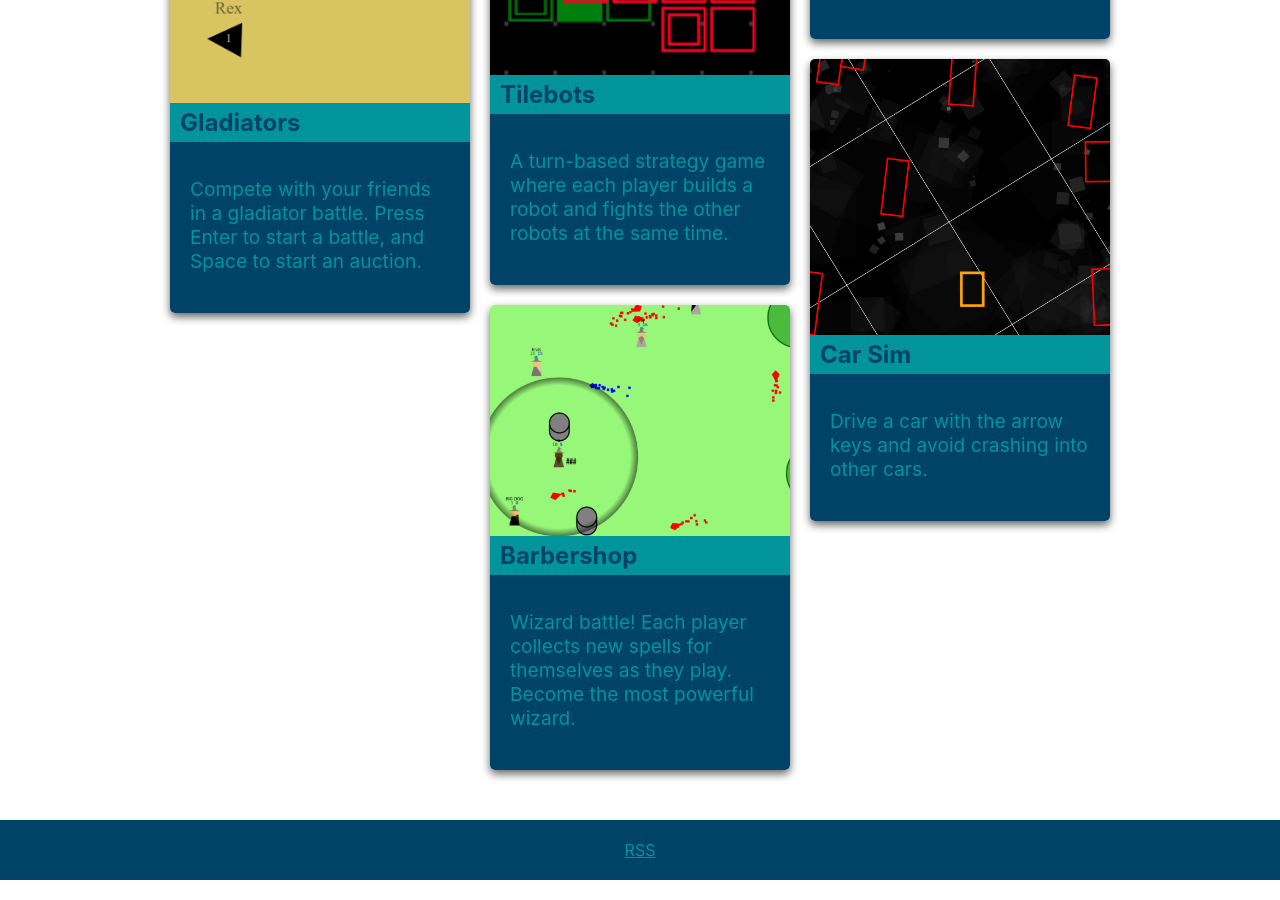
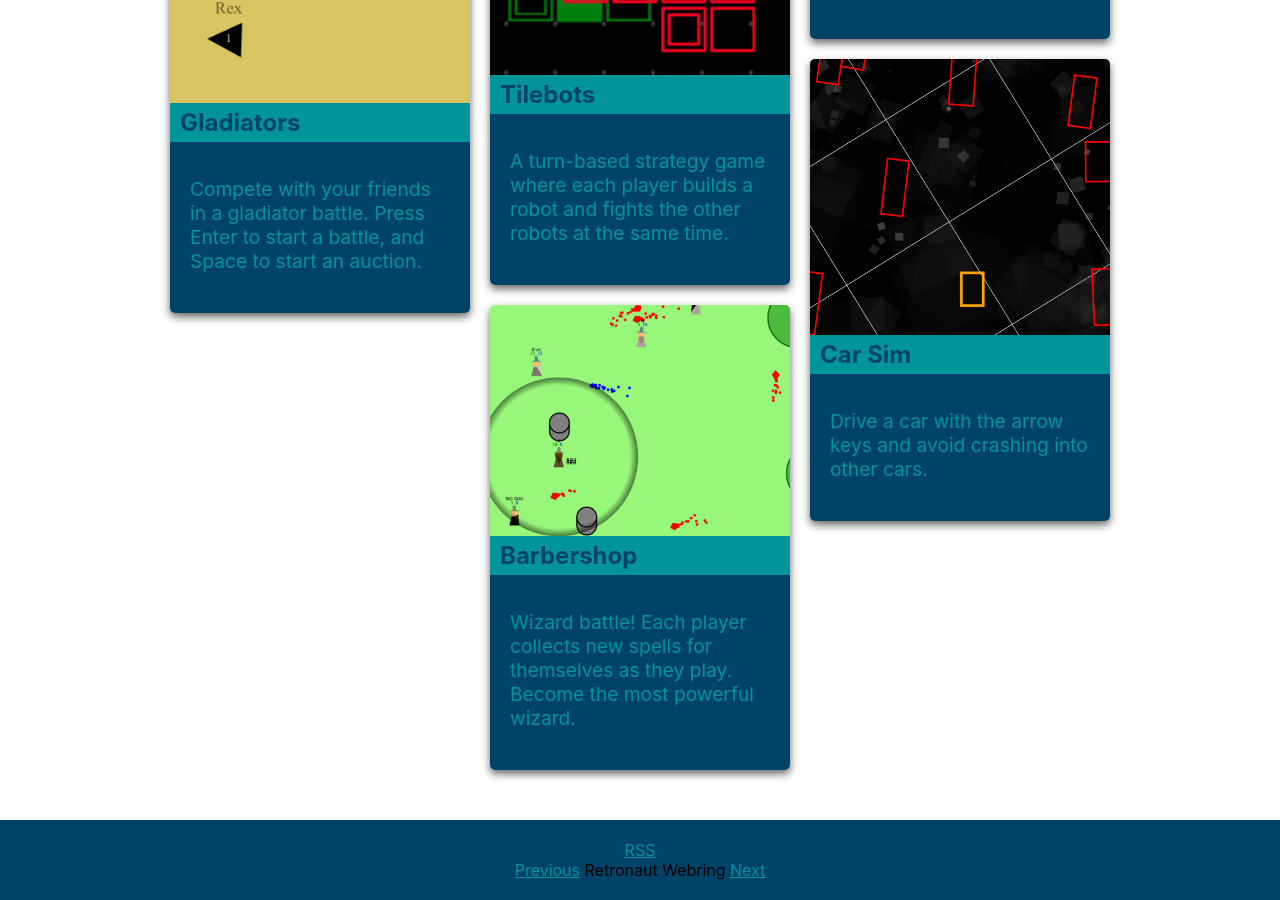
Before and after one commit to thomasm1248/thomasm1248.github.io, a Jekyll site: the page built from index.md, in a window 1280 px wide and 900 px high, scrolled down 2116 px. Built offline with Jekyll 4.4.1, drawn with Linux system fonts in a browser that asks for light colours.

Commit message:
Add Retronaut webring links

```diff
--- a/_includes/footer.html
+++ b/_includes/footer.html
@@ -1,3 +1,9 @@
 <footer>
     <a href="{{ site.url }}/feed.xml">RSS</a>
+    <br>
+    <p>
+    <a href='https://webring.dinhe.net/prev/https://thomasm1248.github.io/'>Previous</a>
+    Retronaut Webring
+    <a href='https://webring.dinhe.net/next/https://thomasm1248.github.io/'>Next</a>
+    </p>
 </footer>
```
